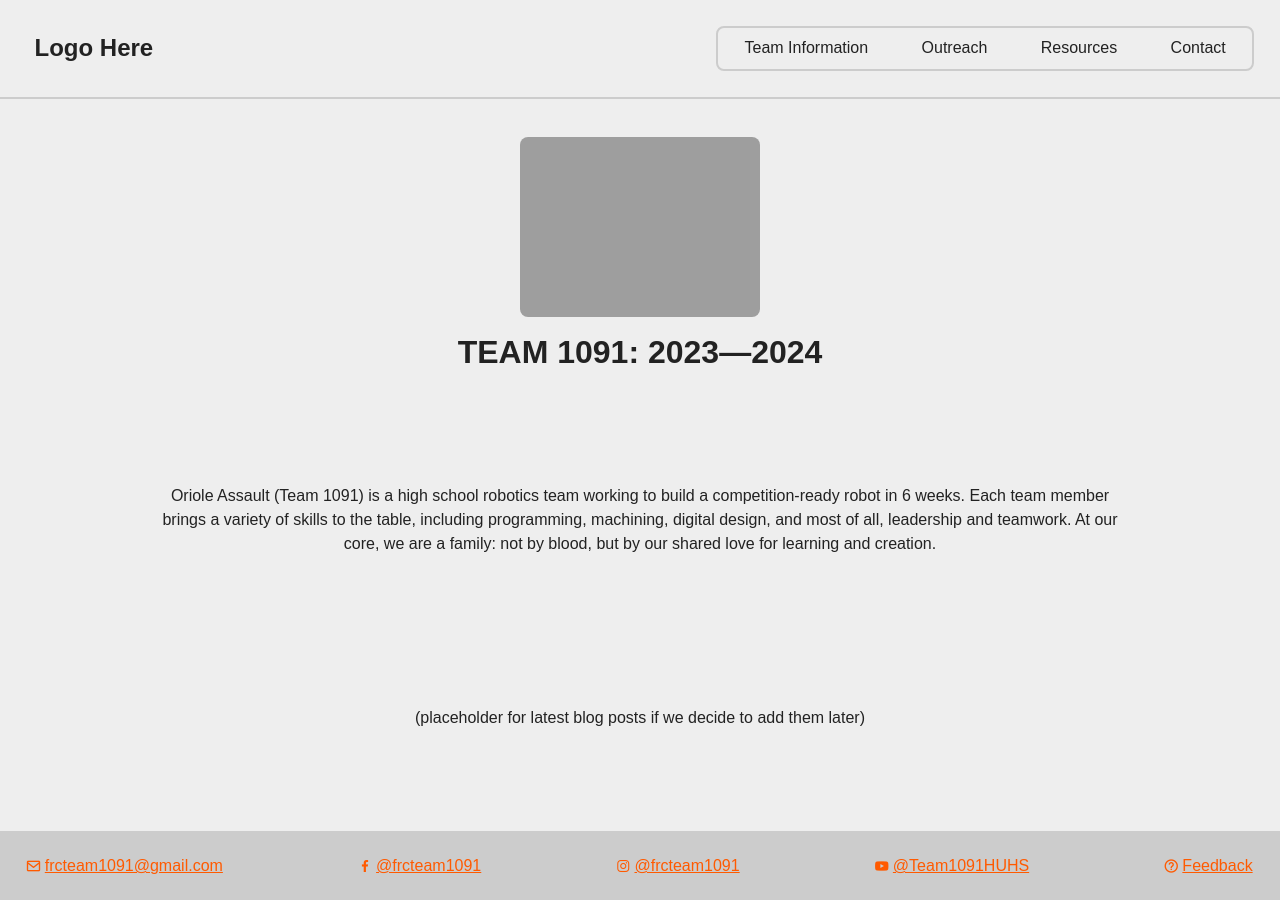
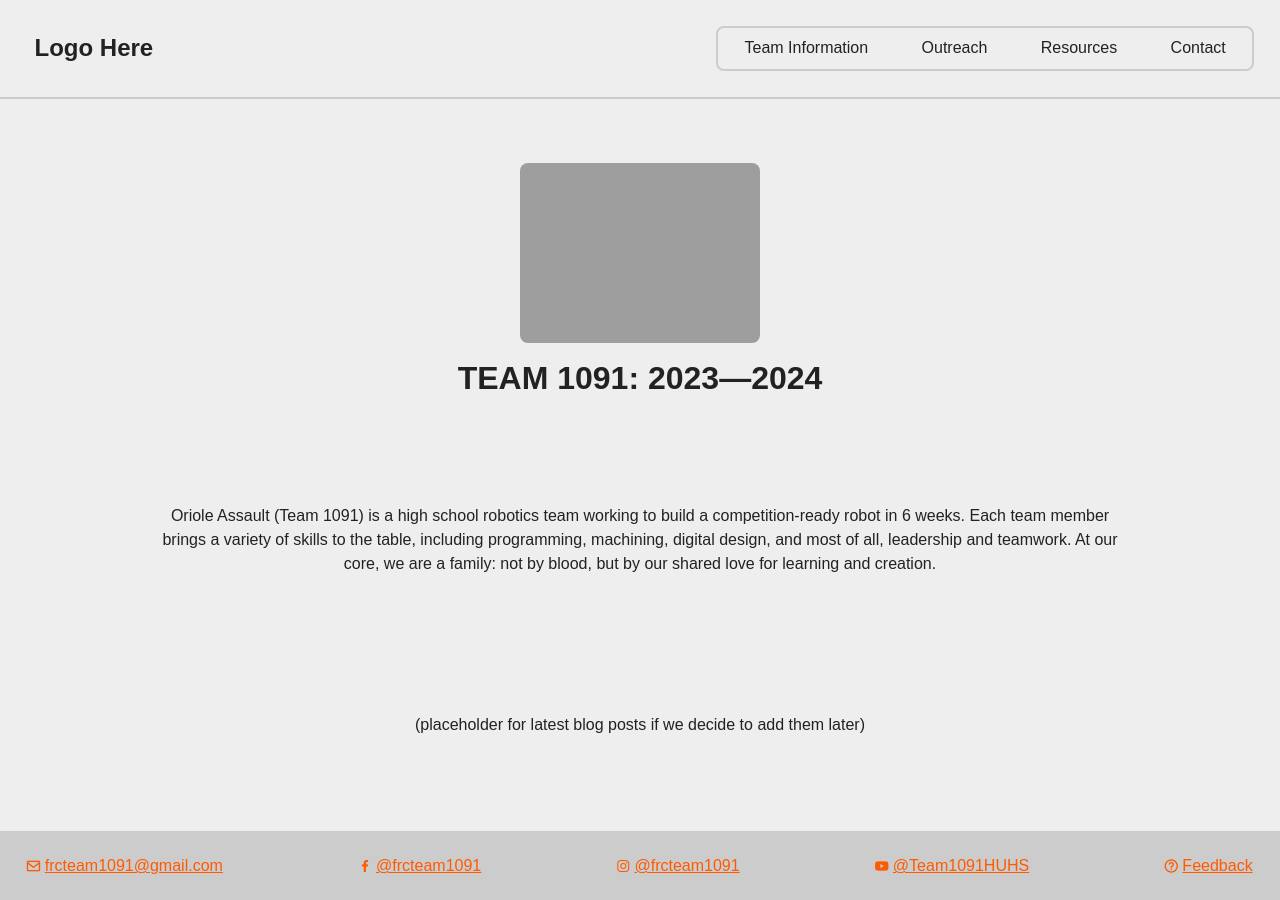
Before and after one commit to Team1091/team1091.github.io, a Jekyll site: the page built from index.html, in a window 1280 px wide. Built offline with Jekyll 4.4.1, drawn with Linux system fonts in a browser that asks for light colours.

Commit message:
Add .gitignore and add small margin under navbar

```diff
--- a/css/styles.css
+++ b/css/styles.css
@@ -57,7 +57,7 @@ i {
 	justify-content: space-between;
 	align-items: stretch;
 	position: sticky;
-	top: 0px;
+	margin-bottom: 2vmax;
 }
 
 #main-nav ul {
```
Also changed, not shown: 1 other file.
